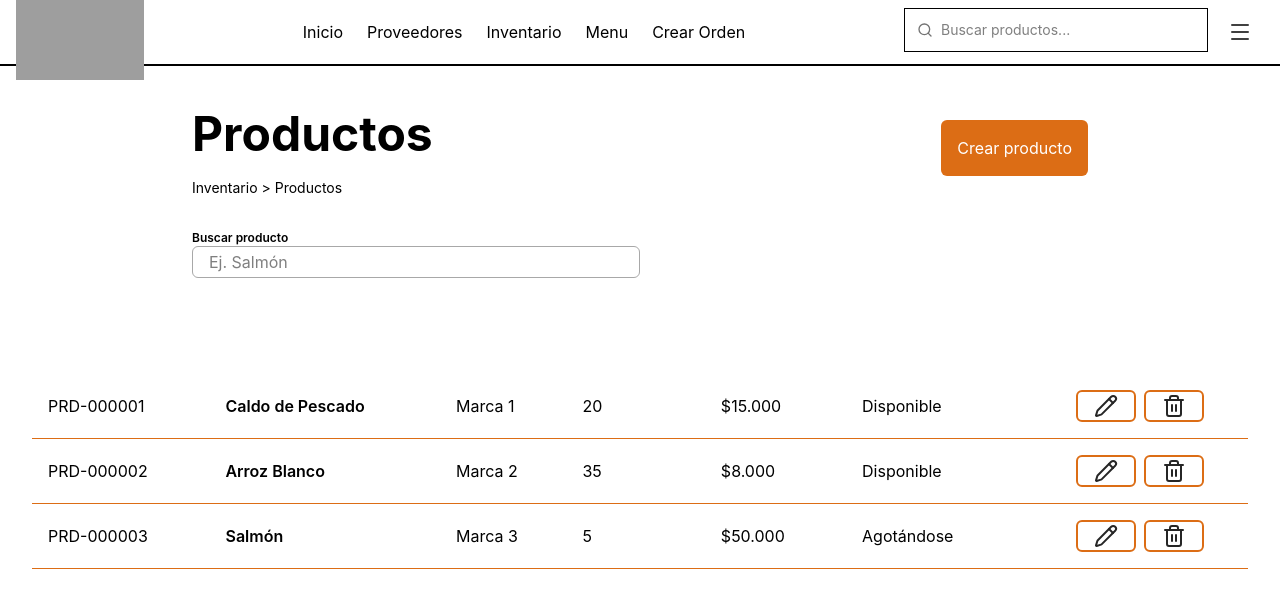
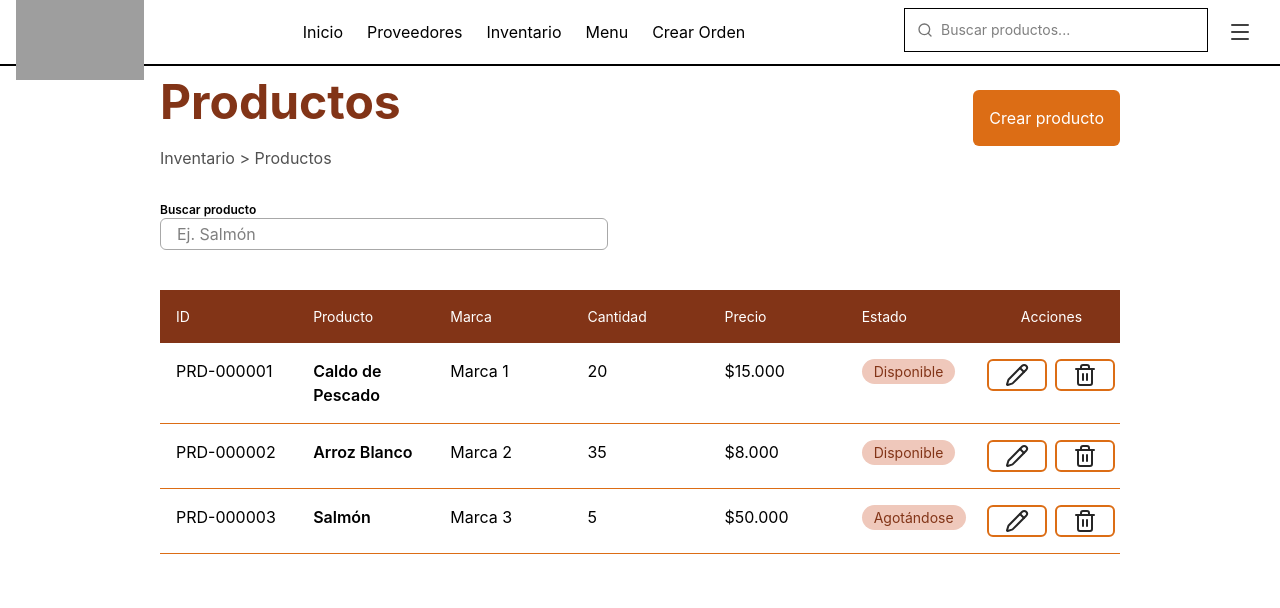
Before and after one commit to jpppdev/proyecto-SENA-1, a React (Vite) app: page /products in a window 1280 px wide. Shown: the top 608 px of the page. Built offline with nearby package versions, Linux system fonts and the light colour scheme; grey boxes are pictures that could not be loaded.

Commit message:
Se arregla Login, se implementan las variables

```diff
--- a/src/shared/layouts/Home.jsx
+++ b/src/shared/layouts/Home.jsx
@@ -3,21 +3,27 @@ import fondoHome from "@/assets/images/Img-Restaurante.jpeg";
 import { Button } from "@/shared";
 import { useNavigate } from "react-router-dom";
 
+export default function Home() {
+  const navigate = useNavigate();
 
-
-
-
-export default function Home() {
-    const navigate = useNavigate();
   return (
-    <div
+    <section
       className="min-h-[calc(100vh-64px)] bg-cover bg-center flex items-center justify-center px-8"
       style={{
         backgroundImage: `url(${fondoHome})`,
       }}
     >
+
       {/* TARJETA PRINCIPAL */}
-      <div className="relative w-full max-w-6xl h-[520px] rounded-3xl overflow-hidden bg-black/40 backdrop-blur-md shadow-2xl">
+      <div className="relative w-full max-w-[1150px] h-[520px] rounded-4xl overflow-hidden">
+
+        {/* FONDO BORROSO DE LA TARJETA */}
+        <div
+          className="absolute inset-0 bg-cover bg-center blur-md scale-110"
+          style={{
+            backgroundImage: `url(${fondoHome})`,
+          }}
+        ></div>
 
         {/* CONTENIDO */}
         <div className="relative z-10 flex items-center h-full px-16">
@@ -25,29 +31,28 @@ export default function Home() {
           {/* TEXTO */}
           <div className="w-1/2">
 
-            <h2 className="text-main font-bold text-white mb-4">
+            <h2 className="text-main font-heading text-text-inverse mb-4">
               Plato De La Casa
             </h2>
 
-            <h1 className="text-title font-bold text-white">
+            <h1 className="text-title font-heading text-text-inverse">
               SALMON
             </h1>
 
-            <h3 className="text-title font-bold text-white mt-2">
+            <h3 className="text-title font-heading text-text-inverse mt-2">
               Rebosado
             </h3>
 
             <div className="flex items-center gap-8 mt-10">
 
               <Button
-              variant="primary"
-              onClick={() => navigate("/create-order")}
-
+                variant="primary"
+                onClick={() => navigate("/create-order")}
               >
                 ORDENAR
               </Button>
 
-              <span className="text-subtitle font-bold text-white">
+              <span className="text-subtitle font-heading text-text-inverse">
                 $ 50.000
               </span>
 
@@ -66,6 +71,7 @@ export default function Home() {
 
         </div>
       </div>
-    </div>
+
+    </section>
   );
 }
--- a/src/shared/layouts/Login.jsx
+++ b/src/shared/layouts/Login.jsx
@@ -1,8 +1,9 @@
 import { useState } from "react";
+import { useNavigate } from "react-router-dom";
 import { Input, Button } from "@/shared";
 import restaurante from "../../assets/images/Img-Restaurante.jpeg";
 import logo from "../../assets/images/Img-Login.jpeg";
-import title from "../../assets/images/Img-Titulo.png"
+import title from "../../assets/images/Img-Titulo.png";
 import { z } from "zod";
 
 const loginSchema = z.object({
@@ -16,6 +17,8 @@ const loginSchema = z.object({
 });
 
 function Login() {
+  const navigate = useNavigate();
+
   const [formData, setFormData] = useState({
     email: "",
     password: "",
@@ -42,22 +45,18 @@ function Login() {
 
     setErrors({});
 
-    console.log(formData);
+    navigate("/home");
   };
 
   return (
-    <div className="relative min-h-screen flex items-center justify-center">
-
-  {/* Fondo */}
+    <section className="min-h-screen flex items-center justify-center relative overflow-hidden">
       <div
         className="absolute inset-0 bg-cover bg-center blur-md scale-110"
         style={{ backgroundImage: `url(${restaurante})` }}
       ></div>
 
-  {/* Contenido */}
-  <div className="relative z-10 w-[900px] h-[520px] bg-white rounded-4xl shadow-2xl flex">
+      <div className="relative z-10 w-[900px] h-[520px] bg-background rounded-4xl shadow-2xl flex">
 
-        {/* Imagen */}
         <div className="w-1/2">
           <img
             src={logo}
@@ -66,7 +65,6 @@ function Login() {
           />
         </div>
 
-        {/* Formulario */}
         <form
           onSubmit={handleLogin}
           className="w-1/2 flex flex-col justify-center px-12"
@@ -74,10 +72,10 @@ function Login() {
           <img
             src={title}
             alt="Title"
-            className="w-32 mx-auto mb-6"
+            className="w-48 mx-auto mb-6"
           />
 
-          <h1 className="text-main font-heading text-center mb-6">
+          <h1 className="text-main font-heading text-text-primary text-center mb-6">
             Bienvenido
           </h1>
 
@@ -103,11 +101,10 @@ function Login() {
               onChange={handleChange}
               error={errors.password}
             />
-
           </div>
 
           <Button
-            className="mt-6"
+            className="mt-6 p-4"
             variant="primary"
             type="submit"
             size="md"
@@ -115,24 +112,22 @@ function Login() {
             Iniciar Sesión
           </Button>
 
-          <p className="text-center mt-6 text-medium">
+          <p className="text-body text-text-primary text-center mt-6">
             ¿Aún no tienes una cuenta?{" "}
-            <span className="font-semibold cursor-pointer text-medium">
+            <span className="text-medium font-semibold cursor-pointer text-brand">
               Regístrate
             </span>
           </p>
 
-          <div
-            type="button"
-            className="text-center mt-6 mb-6 font-semibold text-medium cursor-pointer"
-          >
-            <p>¿Olvidaste tu contraseña?</p>
-
+          <div className="text-center mt-6 mb-6">
+            <p className="text-medium font-semibold cursor-pointer text-brand">
+              ¿Olvidaste tu contraseña?
+            </p>
           </div>
         </form>
 
       </div>
-    </div>
+    </section>
   );
 }
 
--- a/src/shared/layouts/Products.jsx
+++ b/src/shared/layouts/Products.jsx
@@ -1,7 +1,7 @@
 import { useState } from "react";
 import { Input, Button } from "@/shared";
 import { useNavigate } from "react-router-dom";
-import { Pencil, Trash2} from "lucide-react"
+import { Pencil, Trash2 } from "lucide-react";
 
 export default function ProductList() {
   const navigate = useNavigate();
@@ -40,17 +40,14 @@ export default function ProductList() {
   );
 
   return (
-    <div className="bg-background rounded-2xl p-8">
-
-      {/* ENCABEZADO */}
+    <section>
       <div className="flex items-center justify-between mb-8">
-
         <div>
-          <h1 className="text-display ml-40 font-heading text-primary-700">
+          <h1 className="text-display ml-40 font-heading text-brand">
             Productos
           </h1>
 
-          <p className="ml-40 text-sm mt-2">
+          <p className="ml-40 text-body mt-2 text-text-secondary">
             Inventario &gt; Productos
           </p>
         </div>
@@ -63,12 +60,9 @@ export default function ProductList() {
         >
           Crear producto
         </Button>
-
       </div>
 
-      {/* BUSCADOR */}
       <div className="mb-8 ml-40 max-w-md">
-
         <Input
           label="Buscar producto"
           name="search"
@@ -77,121 +71,90 @@ export default function ProductList() {
           placeholder="Ej. Salmón"
           onChange={(e) => setSearch(e.target.value)}
         />
-
       </div>
 
-      {/* TABLA */}
-      <div className="overflow-x-auto">
+      <div className="mx-40">
+        <div className="grid grid-cols-7 bg-brand text-text-inverse">
+          <div className="p-4 text-left text-medium">
+            ID
+          </div>
 
-        <table className="w-full border-collapse">
+          <div className="p-4 text-left text-medium">
+            Producto
+          </div>
 
-          <thead>
-            <tr className="bg-primary-700 text-white">
+          <div className="p-4 text-left text-medium">
+            Marca
+          </div>
 
-              <th className="p-4 text-left">
-                ID
-              </th>
+          <div className="p-4 text-left text-medium">
+            Cantidad
+          </div>
 
-              <th className="p-4 text-left">
-                Producto
-              </th>
+          <div className="p-4 text-left text-medium">
+            Precio
+          </div>
 
-              <th className="p-4 text-left">
-                Marca
-              </th>
+          <div className="p-4 text-left text-medium">
+            Estado
+          </div>
 
-              <th className="p-4 text-left">
-                Cantidad
-              </th>
-
-              <th className="p-4 text-left">
-                Precio
-              </th>
-
-              <th className="p-4 text-left">
-                Estado
-              </th>
-
-              <th className="p-4 text-center">
+          <div className="p-4 text-center text-medium">
             Acciones
-              </th>
-
-            </tr>
-          </thead>
-
-          <tbody>
+          </div>
+        </div>
 
         {filteredProducts.map((product) => (
+          <div
+            key={product.id}
+            className="grid grid-cols-7 border-b border-border hover:bg-brand-soft transition"
+          >
+            <div className="p-4 text-body">
+              {product.id}
+            </div>
 
-              <tr
-                key={product.id}
-                className="border-b border-border hover:bg-primary-50 transition"
-              >
+            <div className="p-4 text-body font-semibold">
+              {product.name}
+            </div>
 
-                <td className="p-4">
-                  {product.id}
-                </td>
+            <div className="p-4 text-body">
+              {product.brand}
+            </div>
 
-                <td className="p-4 font-semibold">
-                  {product.name}
-                </td>
+            <div className="p-4 text-body">
+              {product.quantity}
+            </div>
 
-                <td className="p-4">
-                  {product.brand}
-                </td>
+            <div className="p-4 text-body">
+              ${product.price.toLocaleString("es-CO")}
+            </div>
 
-                <td className="p-4">
-                  {product.quantity}
-                </td>
-
-                <td className="p-4">
-                  ${product.price.toLocaleString("es-CO")}
-                </td>
-
-                <td className="p-4">
-                  <span className="px-3 py-1 rounded-full text-body bg-primary-100 text-primary-800">
+            <div className="p-4 text-body">
+              <span className="px-3 py-1 rounded-full text-medium bg-brand-soft text-brand">
                 {product.status}
               </span>
-                </td>
+            </div>
 
-                <td className="p-4">
-
-                  <div className="flex justify-center gap-2">
-
+            <div className="p-4 flex justify-center gap-2">
               <Button
                 variant="secondary"
                 size="sm"
-                      onClick={() =>
-                        console.log("Editar:", product.id)
-                      }
+                onClick={() => console.log("Editar:", product.id)}
               >
-                      <Pencil/>
+                <Pencil />
               </Button>
 
               <Button
                 variant="secondary"
                 size="sm"
-                      onClick={() =>
-                        console.log("Eliminar:", product.id)
-                      }
+                onClick={() => console.log("Eliminar:", product.id)}
               >
-                      <Trash2/>
+                <Trash2 />
               </Button>
-
             </div>
-
-                </td>
-
-              </tr>
-
+          </div>
         ))}
-
-          </tbody>
-
-        </table>
-
       </div>
-
-    </div>
+    </section>
   );
 }
```
Lines whose indentation alone changed are shown as unchanged.
